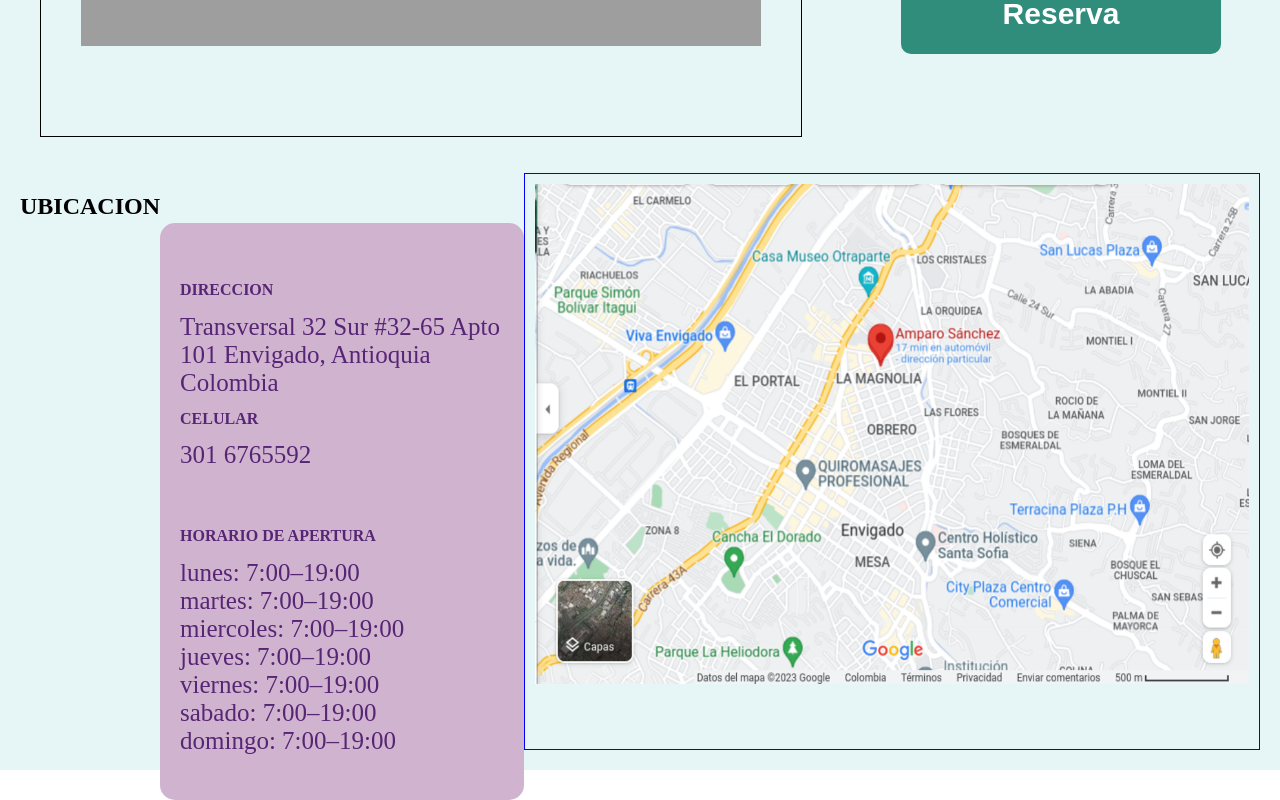
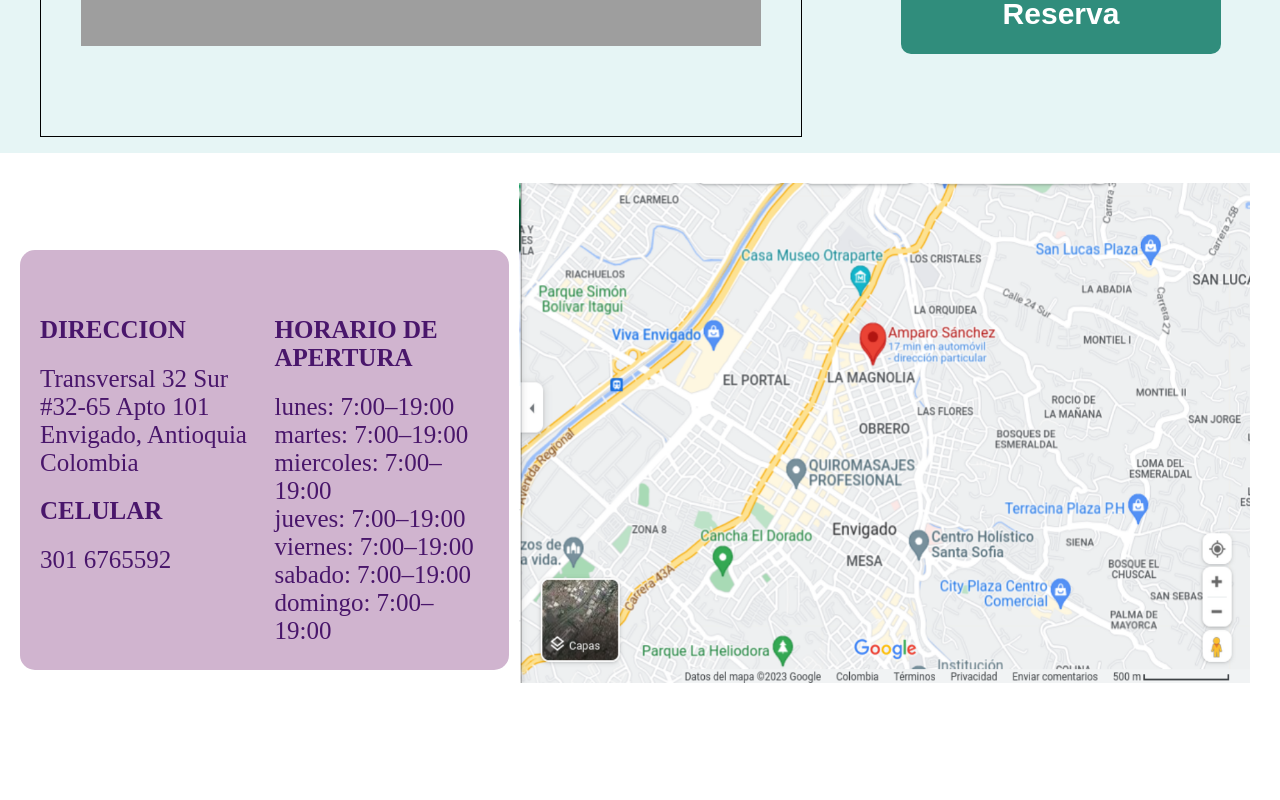
Before and after one commit to danielcarz/vercel5, a React (Vite) app: page / in a window 1280 px wide. Shown: the part 1555-2355 px from the top of the page. After the commit the page ends 2272 px from the top, so only its background shows below. Built offline with nearby package versions, Linux system fonts and the light colour scheme; grey boxes are pictures that could not be loaded.

Commit message:
SASS desktop-ubication:  posicionamiento y estilos

```diff
--- a/src/components/ubications.jsx
+++ b/src/components/ubications.jsx
@@ -8,23 +8,23 @@ const Ubication = () => {
 
     return(
         <section className="ubication_container">
-            <h1>UBICACION</h1>
+
             <section className="ubication_info_wrapper">
 
                 <ul>
-                    <h2>DIRECCION</h2>
+                    <h2 className="subtittle">DIRECCION</h2>
                     <li>  Transversal 32 Sur #32-65 Apto 101
                           Envigado, Antioquia
                                 Colombia
                     </li>
-                    <h2>CELULAR</h2>
+                    <h2 className="subtittle">CELULAR</h2>
                     <li> 301 6765592</li>
                 </ul>
 
 
                 <ul>
 
-                    <h2>HORARIO DE APERTURA</h2>
+                    <h2 className="subtittle">HORARIO DE APERTURA</h2>
                     <li>lunes:	7:00–19:00</li>
                     <li>martes:	7:00–19:00</li>
                     <li>miercoles:	7:00–19:00</li>
--- a/src/sass/abstracts/mixins/_mixin_ubications.scss
+++ b/src/sass/abstracts/mixins/_mixin_ubications.scss
@@ -3,8 +3,9 @@
     border-radius: 15px;
     border: none;
 
-    width: 30%;
-    height: auto;
+    width: 40%;
+    height: 400px;
+    padding: 10px;
     color: $color_text;
     font-size:  $size_text_desktop;
     background-color: #d0b4cf;
--- a/src/sass/index.css
+++ b/src/sass/index.css
@@ -616,8 +616,9 @@ body {
     text-align: left;
     border-radius: 15px;
     border: none;
-    width: 30%;
-    height: auto;
+    width: 40%;
+    height: 400px;
+    padding: 10px;
     color: #49166B;
     font-size: 25px;
     background-color: #d0b4cf;
@@ -652,8 +653,9 @@ body {
     text-align: left;
     border-radius: 15px;
     border: none;
-    width: 30%;
-    height: auto;
+    width: 40%;
+    height: 400px;
+    padding: 10px;
     color: #49166B;
     font-size: 25px;
     background-color: #d0b4cf;
@@ -688,33 +690,40 @@ body {
     display: -webkit-box;
     display: -ms-flexbox;
     display: flex;
+    -webkit-box-align: center;
+        -ms-flex-align: center;
+            align-items: center;
     height: auto;
     padding: 20px;
-    background-color: #E6F5F5;
+    background-color: white;
     position: relative;
   }
   .ubication_container .ubication_info_wrapper {
     text-align: left;
     border-radius: 15px;
     border: none;
-    width: 30%;
-    height: auto;
+    width: 40%;
+    height: 400px;
+    padding: 10px;
     color: #49166B;
     font-size: 25px;
     background-color: #d0b4cf;
+    display: -webkit-box;
+    display: -ms-flexbox;
+    display: flex;
     margin: 0 auto;
-    padding: 10px;
     position: relative;
-    top: 50px;
+    top: 25px;
   }
   .ubication_container .ubication_info_wrapper ul {
-    opacity: 0.9;
-    z-index: 1;
     text-align: left;
     padding: 10px;
+    width: 50%;
   }
-  .ubication_container .ubication_info_wrapper ul h2 {
-    font-size: 16px;
+  .ubication_container .ubication_info_wrapper ul .subtittle {
+    text-align: center;
+    font-size: 25px;
+    text-align: left;
   }
   .ubication_container .ubication_info_wrapper ul li {
     text-decoration: none;
@@ -723,7 +732,6 @@ body {
   .ubication_container .ubication_image_wrapper {
     margin: 0 auto;
     padding: 10px;
-    border: 1px solid blue;
   }
   .ubication_container .ubication_image_wrapper img {
     width: 100%;
```
Also changed, not shown: src/sass/components/_ubication.scss (+13 -9 lines), 1 other file (tests, documents, lock files or other folders).
